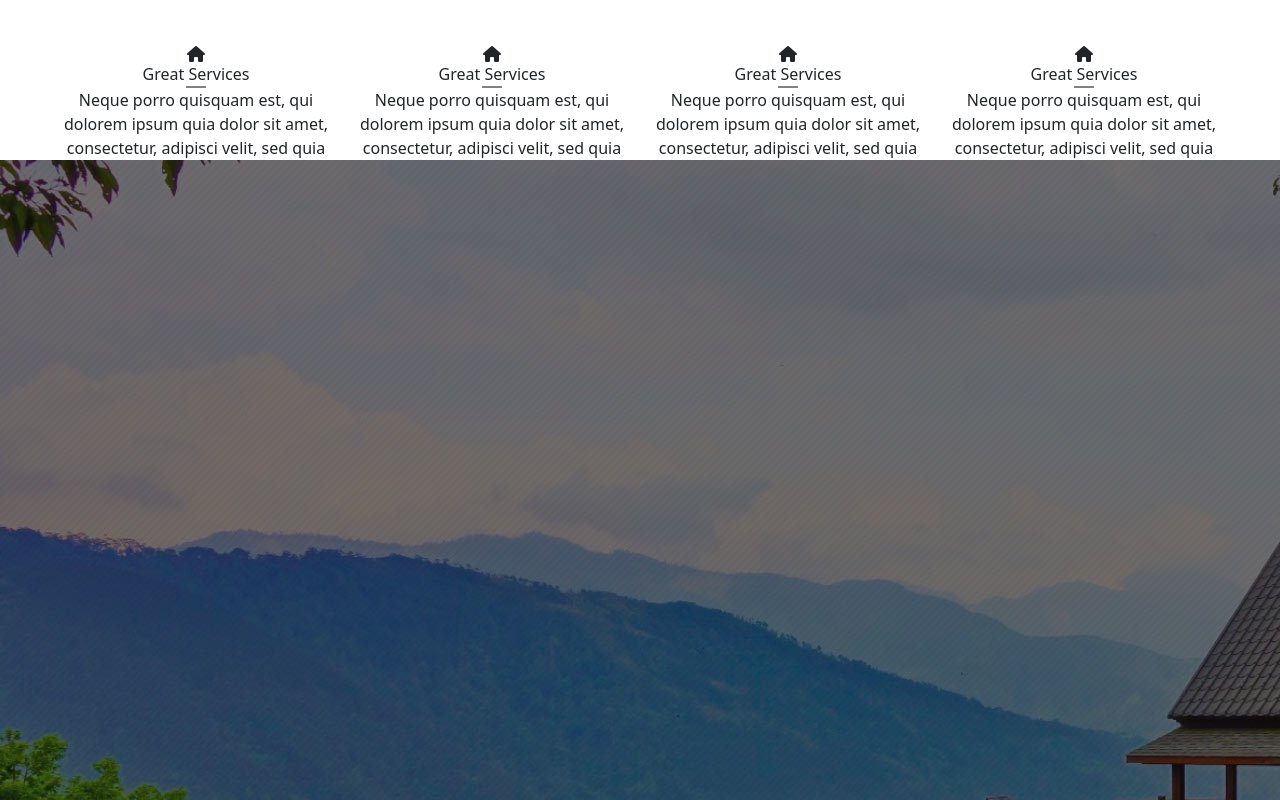
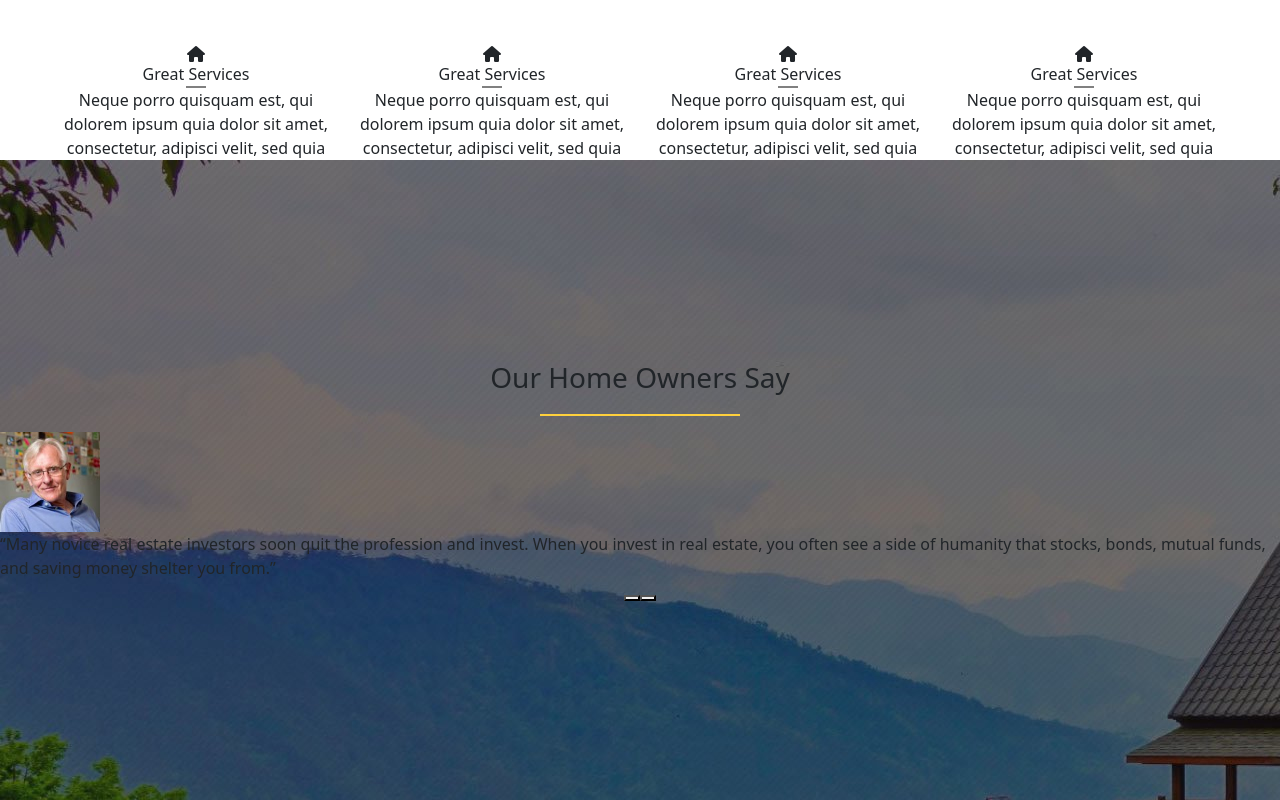
Before and after one commit to davidelunetta/proj-html-vuejs, a Vue app: page / in a window 1280 px wide. Shown: the part 2894-3694 px from the top of the page. Built offline with nearby package versions, Linux system fonts and the light colour scheme.

Commit message:
updated tab section

```diff
--- a/src/assets/style/main.scss
+++ b/src/assets/style/main.scss
@@ -70,3 +70,15 @@ $fa-font-path: '../webfonts';
     background-image: url('/src/assets/img/home-parallax-144609983.jpg');
 
 }
+
+// TAB //
+.tab-content {
+    display: none;
+  }
+  .tab-content.active {
+    display: block;
+  }
+  .tab-image {
+    max-width: 100px;
+    max-height: 100px;
+  }
--- a/src/components/Main.vue
+++ b/src/components/Main.vue
@@ -114,14 +114,66 @@
       >
     </div>
   </div>
-  <div class="parallax"></div>
+  <div
+    class="parallax d-flex flex-column justify-content-center align-items-center"
+  >
+    <span class="fw-medium fs-3"> Our Home Owners Say </span>
+    <div class="separator mt-3"></div>
+    <div class="tab-container">
+      <div
+        v-for="(tab, index) in tabs"
+        :key="index"
+        class="tab-content"
+        :class="{ active: activeTab === index }"
+      >
+        <div class="d-flex flex-column justify-content-center">
+          <img :src="tab.image" alt="img" class="tab-image mt-3" />
+          <span>{{ tab.content }}</span>
+        </div>
+      </div>
+    </div>
+    <div class="tabs">
+      <button
+        v-for="(tab, index) in tabs"
+        :key="index"
+        @click="activateTab(index)"
+        :class="{ active: activeTab === index }"
+      ></button>
+    </div>
+  </div>
 </template>
 
 <script>
 export default {
   name: "Main",
 
-  data() {},
+  data() {
+    return {
+      activeTab: 0,
+      tabs: [
+        {
+          image: "./src/assets/img/home-testimonial-84268399.jpg",
+          content:
+            "“Many novice real estate investors soon quit the profession and invest. When you invest in real estate, you often see a side of humanity that stocks, bonds, mutual funds, and saving money shelter you from.”",
+        },
+        {
+          image: "./src/assets/img/home-testimonial-113165296.jpg",
+          content: "Contenuto del Tab 2",
+        },
+      ],
+    };
+  },
+  mounted() {
+    // Funzione per scorrere automaticamente tra i tab ogni 5 secondi
+    setInterval(() => {
+      this.activeTab = (this.activeTab + 1) % this.tabs.length;
+    }, 10000);
+  },
+  methods: {
+    activateTab(index) {
+      this.activeTab = index;
+    },
+  },
 };
 </script>
 
```
